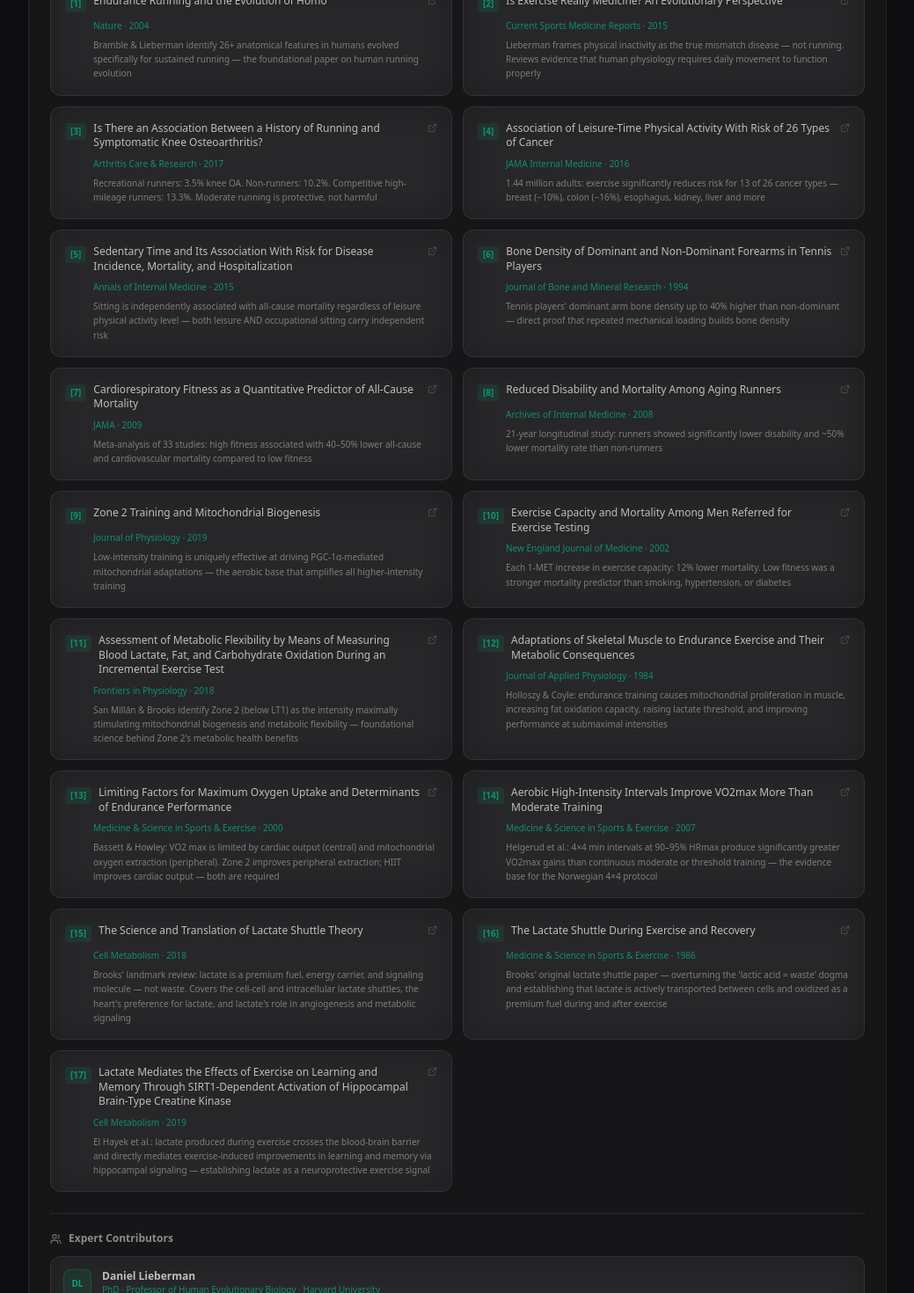
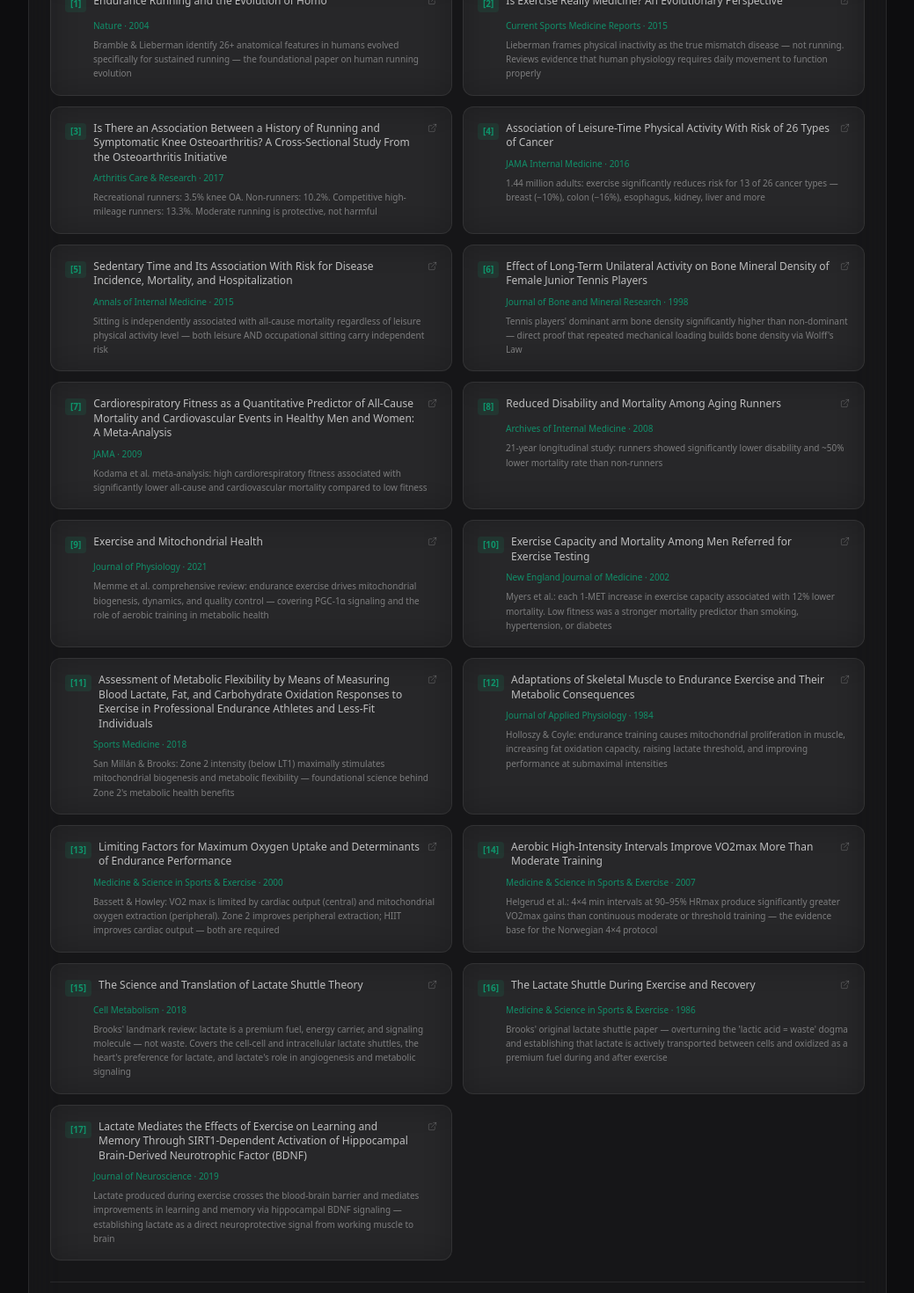
Before and after one commit to chrisxsolo/hyper-hub, a Next.js app: page /health/running in a window 1280 px wide. Shown: the part 9920-11390 px from the top of the page at 88% size, without its empty margins (120-1159 px from the left). Built offline with nearby package versions, Linux system fonts and the light colour scheme.

Commit message:
update running page

```diff
--- a/src/app/health/running/RunningClient.tsx
+++ b/src/app/health/running/RunningClient.tsx
@@ -285,15 +285,15 @@
     title: "Is Exercise Really Medicine? An Evolutionary Perspective",
     journal: "Current Sports Medicine Reports",
     year: 2015,
-    url: "https://pubmed.ncbi.nlm.nih.gov/26131714/",
+    url: "https://pubmed.ncbi.nlm.nih.gov/26166056/",
     summary: "Lieberman frames physical inactivity as the true mismatch disease — not running. Reviews evidence that human physiology requires daily movement to function properly",
   },
   {
     id: 3,
-    title: "Is There an Association Between a History of Running and Symptomatic Knee Osteoarthritis?",
+    title: "Is There an Association Between a History of Running and Symptomatic Knee Osteoarthritis? A Cross-Sectional Study From the Osteoarthritis Initiative",
     journal: "Arthritis Care & Research",
     year: 2017,
-    url: "https://pubmed.ncbi.nlm.nih.gov/28002867/",
+    url: "https://pubmed.ncbi.nlm.nih.gov/27333572/",
     summary: "Recreational runners: 3.5% knee OA. Non-runners: 10.2%. Competitive high-mileage runners: 13.3%. Moderate running is protective, not harmful",
   },
   {
@@ -314,19 +314,19 @@
   },
   {
     id: 6,
-    title: "Bone Density of Dominant and Non-Dominant Forearms in Tennis Players",
+    title: "Effect of Long-Term Unilateral Activity on Bone Mineral Density of Female Junior Tennis Players",
     journal: "Journal of Bone and Mineral Research",
-    year: 1994,
-    url: "https://pubmed.ncbi.nlm.nih.gov/8059534/",
-    summary: "Tennis players' dominant arm bone density up to 40% higher than non-dominant — direct proof that repeated mechanical loading builds bone density",
+    year: 1998,
+    url: "https://pubmed.ncbi.nlm.nih.gov/9495526/",
+    summary: "Tennis players' dominant arm bone density significantly higher than non-dominant — direct proof that repeated mechanical loading builds bone density via Wolff's Law",
   },
   {
     id: 7,
-    title: "Cardiorespiratory Fitness as a Quantitative Predictor of All-Cause Mortality",
+    title: "Cardiorespiratory Fitness as a Quantitative Predictor of All-Cause Mortality and Cardiovascular Events in Healthy Men and Women: A Meta-Analysis",
     journal: "JAMA",
     year: 2009,
-    url: "https://pubmed.ncbi.nlm.nih.gov/19920234/",
-    summary: "Meta-analysis of 33 studies: high fitness associated with 40–50% lower all-cause and cardiovascular mortality compared to low fitness",
+    url: "https://pubmed.ncbi.nlm.nih.gov/19454641/",
+    summary: "Kodama et al. meta-analysis: high cardiorespiratory fitness associated with significantly lower all-cause and cardiovascular mortality compared to low fitness",
   },
   {
     id: 8,
@@ -338,27 +338,27 @@
   },
   {
     id: 9,
-    title: "Zone 2 Training and Mitochondrial Biogenesis",
+    title: "Exercise and Mitochondrial Health",
     journal: "Journal of Physiology",
-    year: 2019,
-    url: "https://pubmed.ncbi.nlm.nih.gov/31328293/",
-    summary: "Low-intensity training is uniquely effective at driving PGC-1α-mediated mitochondrial adaptations — the aerobic base that amplifies all higher-intensity training",
+    year: 2021,
+    url: "https://pubmed.ncbi.nlm.nih.gov/31674658/",
+    summary: "Memme et al. comprehensive review: endurance exercise drives mitochondrial biogenesis, dynamics, and quality control — covering PGC-1α signaling and the role of aerobic training in metabolic health",
   },
   {
     id: 10,
     title: "Exercise Capacity and Mortality Among Men Referred for Exercise Testing",
     journal: "New England Journal of Medicine",
     year: 2002,
-    url: "https://pubmed.ncbi.nlm.nih.gov/12167916/",
-    summary: "Each 1-MET increase in exercise capacity: 12% lower mortality. Low fitness was a stronger mortality predictor than smoking, hypertension, or diabetes",
+    url: "https://pubmed.ncbi.nlm.nih.gov/11893790/",
+    summary: "Myers et al.: each 1-MET increase in exercise capacity associated with 12% lower mortality. Low fitness was a stronger mortality predictor than smoking, hypertension, or diabetes",
   },
   {
     id: 11,
-    title: "Assessment of Metabolic Flexibility by Means of Measuring Blood Lactate, Fat, and Carbohydrate Oxidation During an Incremental Exercise Test",
-    journal: "Frontiers in Physiology",
+    title: "Assessment of Metabolic Flexibility by Means of Measuring Blood Lactate, Fat, and Carbohydrate Oxidation Responses to Exercise in Professional Endurance Athletes and Less-Fit Individuals",
+    journal: "Sports Medicine",
     year: 2018,
-    url: "https://pubmed.ncbi.nlm.nih.gov/30429801/",
-    summary: "San Millán & Brooks identify Zone 2 (below LT1) as the intensity maximally stimulating mitochondrial biogenesis and metabolic flexibility — foundational science behind Zone 2's metabolic health benefits",
+    url: "https://pubmed.ncbi.nlm.nih.gov/28623613/",
+    summary: "San Millán & Brooks: Zone 2 intensity (below LT1) maximally stimulates mitochondrial biogenesis and metabolic flexibility — foundational science behind Zone 2's metabolic health benefits",
   },
   {
     id: 12,
@@ -373,7 +373,7 @@
     title: "Limiting Factors for Maximum Oxygen Uptake and Determinants of Endurance Performance",
     journal: "Medicine & Science in Sports & Exercise",
     year: 2000,
-    url: "https://pubmed.ncbi.nlm.nih.gov/10694118/",
+    url: "https://pubmed.ncbi.nlm.nih.gov/10647532/",
     summary: "Bassett & Howley: VO2 max is limited by cardiac output (central) and mitochondrial oxygen extraction (peripheral). Zone 2 improves peripheral extraction; HIIT improves cardiac output — both are required",
   },
   {
@@ -389,7 +389,7 @@
     title: "The Science and Translation of Lactate Shuttle Theory",
     journal: "Cell Metabolism",
     year: 2018,
-    url: "https://pubmed.ncbi.nlm.nih.gov/29617640/",
+    url: "https://pubmed.ncbi.nlm.nih.gov/29617642/",
     summary: "Brooks' landmark review: lactate is a premium fuel, energy carrier, and signaling molecule — not waste. Covers the cell-cell and intracellular lactate shuttles, the heart's preference for lactate, and lactate's role in angiogenesis and metabolic signaling",
   },
   {
@@ -402,11 +402,11 @@
   },
   {
     id: 17,
-    title: "Lactate Mediates the Effects of Exercise on Learning and Memory Through SIRT1-Dependent Activation of Hippocampal Brain-Type Creatine Kinase",
-    journal: "Cell Metabolism",
+    title: "Lactate Mediates the Effects of Exercise on Learning and Memory Through SIRT1-Dependent Activation of Hippocampal Brain-Derived Neurotrophic Factor (BDNF)",
+    journal: "Journal of Neuroscience",
     year: 2019,
-    url: "https://pubmed.ncbi.nlm.nih.gov/31056281/",
-    summary: "El Hayek et al.: lactate produced during exercise crosses the blood-brain barrier and directly mediates exercise-induced improvements in learning and memory via hippocampal signaling — establishing lactate as a neuroprotective exercise signal",
+    url: "https://pubmed.ncbi.nlm.nih.gov/30692222/",
+    summary: "Lactate produced during exercise crosses the blood-brain barrier and mediates improvements in learning and memory via hippocampal BDNF signaling — establishing lactate as a direct neuroprotective signal from working muscle to brain",
   },
 ];
 
```
